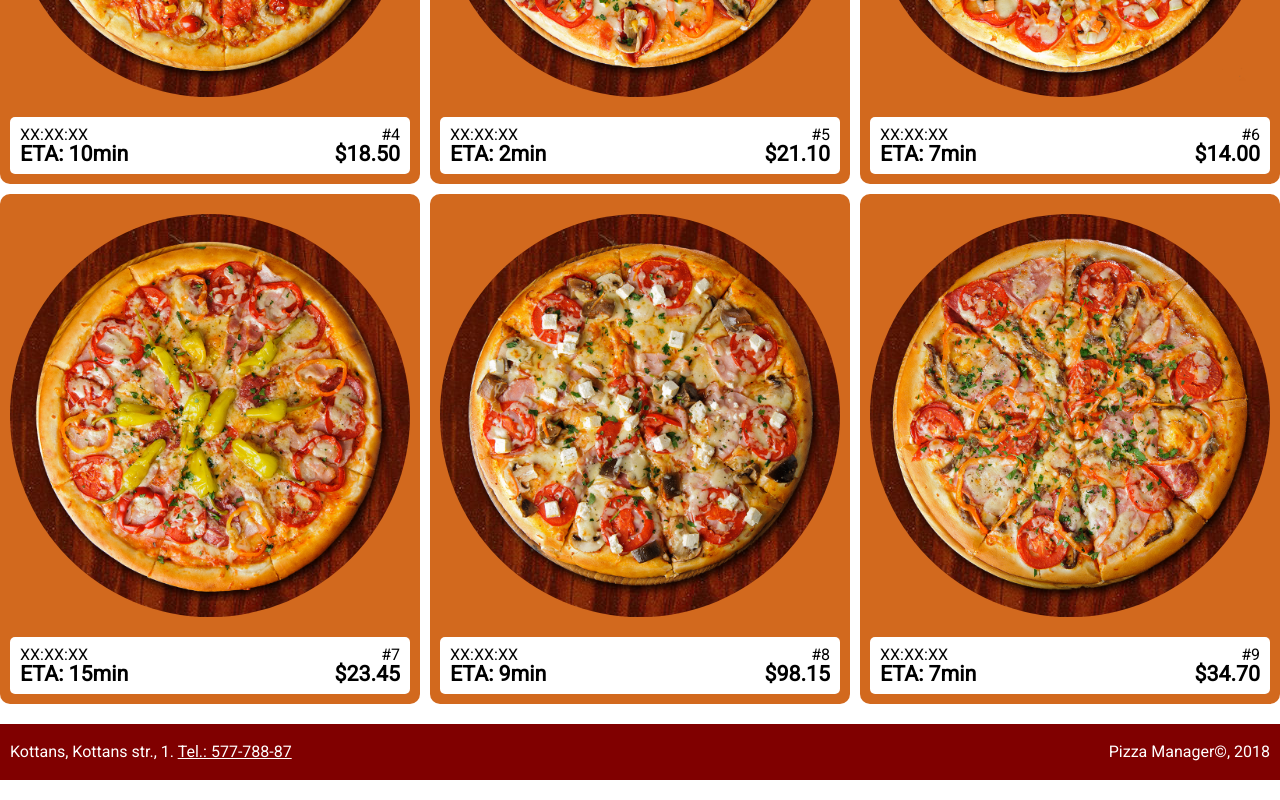
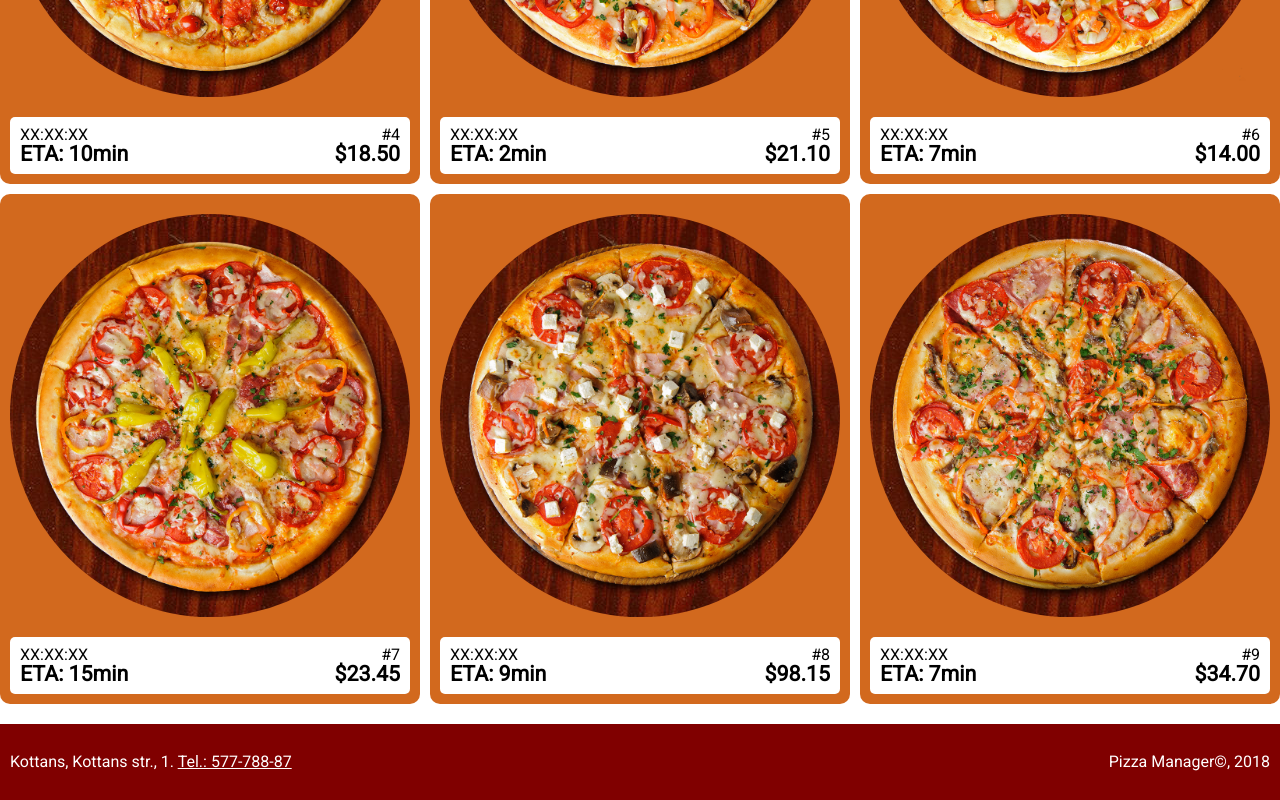
Before and after one commit to Andrew-Omelchenko/-responsive-layouts, a plain HTML site: page index.html in a window 1280 px wide. Shown: the part 1016-1816 px from the top of the page. Drawn offline with Linux system fonts and the light colour scheme.

Commit message:
fix footer

```diff
--- a/sass/style.scss
+++ b/sass/style.scss
@@ -78,6 +78,11 @@ strong {
   background: $bg-color-footer;
   padding: 20px 10px 20px 10px;
 
+  span {
+    padding-top: 10px;
+    padding-bottom: 10px;
+  }
+
   a {
     color: $fg-color-footer;
   }
```
Also changed, not shown: css/style.css, sass/_base.scss (line endings or trailing spaces), 1 other file.
